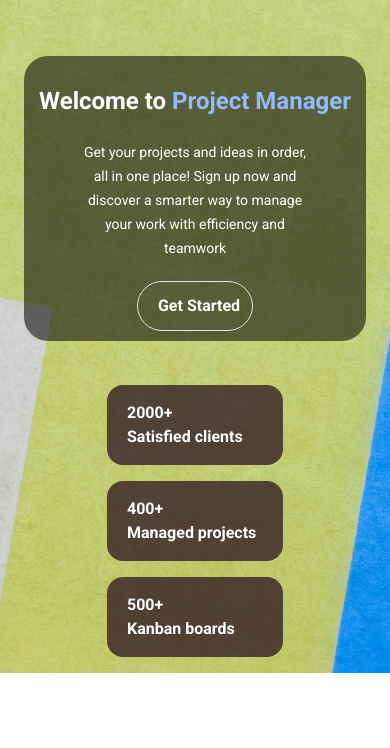
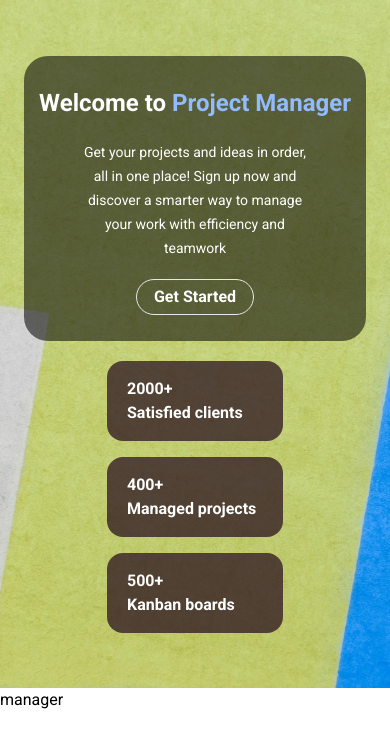
Before and after one commit to Enne-Amore/secondChallenge-compassPB, a React (Vite) app: page / in a window 390 px wide. Shown: the top 748 px of the page. Built offline with nearby package versions, Linux system fonts and the light colour scheme.

Commit message:
feat: mobile main session ending

```diff
--- a/src/components/Main.module.css
+++ b/src/components/Main.module.css
@@ -1,14 +1,14 @@
 .mainSection{
     @apply bg-[url('../assets/bg-home.jfif')] flex flex-col text-center
-    m-auto items-center pl-5 pr-5 pt-14 text-white bg-cover bg-center
+    items-center pl-5 pr-5 pt-14  text-white bg-cover bg-center
 }
 .container{
     @apply w-342 h-285 bg-black-55 flex flex-col justify-around
-    text-center items-center pt-4 max-h-72 mb-7 rounded-3xl
+    text-center items-center rounded-3xl gap-[15px]
     max-w-96
 }
 .title{
-    @apply text-24px  font-bold max-w-80 max-h-9
+    @apply text-24px  font-bold max-w-80 max-h-9 mt-[27px]
 }
 
 .textMain {
@@ -16,7 +16,7 @@
 }
 
 .getButton{
-    @apply text-center rounded-full border p-3 pl-5 font-bold
+    @apply text-center rounded-full border w-[118px] h-[36px] font-bold  mb-6
 }
 
 .card {
--- a/src/components/Main.tsx
+++ b/src/components/Main.tsx
@@ -10,7 +10,7 @@ const Main = () => {
                 manage your work with efficiency and teamwork</p>
                 <button className={styles.getButton}>Get Started</button>
         </div>
-        <div >
+        <div className='m-margin-b mt-1'>
             <div className={styles.card}>
                 <p className={styles.text}>2000+</p>
                 <p className={styles.text}>Satisfied clients</p>
--- a/src/pages/HomePage.tsx
+++ b/src/pages/HomePage.tsx
@@ -1,4 +1,5 @@
 import Main from "../components/Main"
+import Manager from "../components/Manager"
 
 
 
@@ -7,7 +8,7 @@ export const HomePage = () => {
   return (
     <>
         <Main/>
-
+        <Manager/>
     </>
   )
 }
--- a/tailwind.config.js
+++ b/tailwind.config.js
@@ -23,6 +23,10 @@ export default {
   fontFamily: {
     roboto: ['Roboto', 'sans-serif'],
   },
+  margin: {
+    'margin-b': '39px',
+
+  },
   plugins: [],
   }
   }
```
